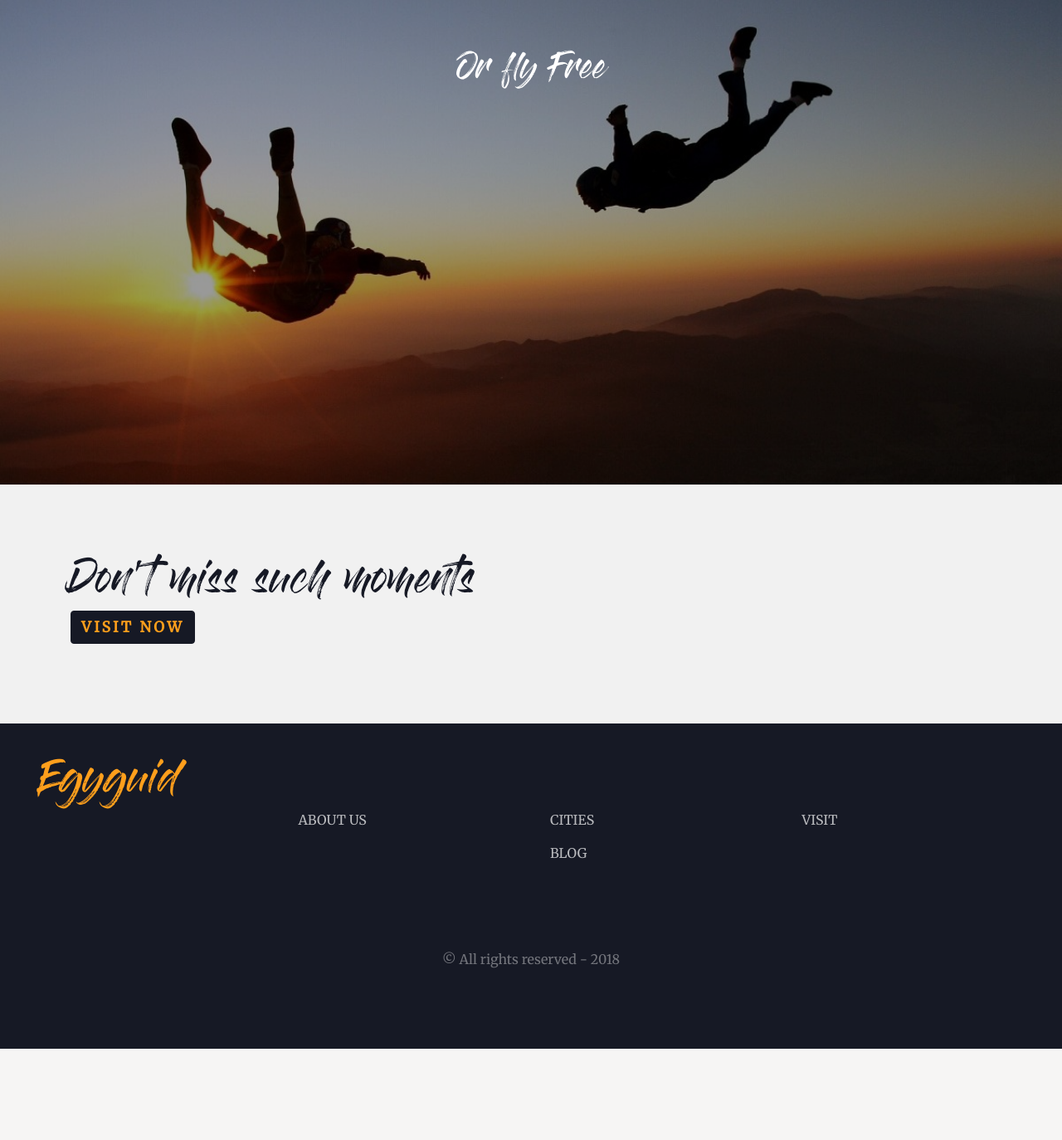
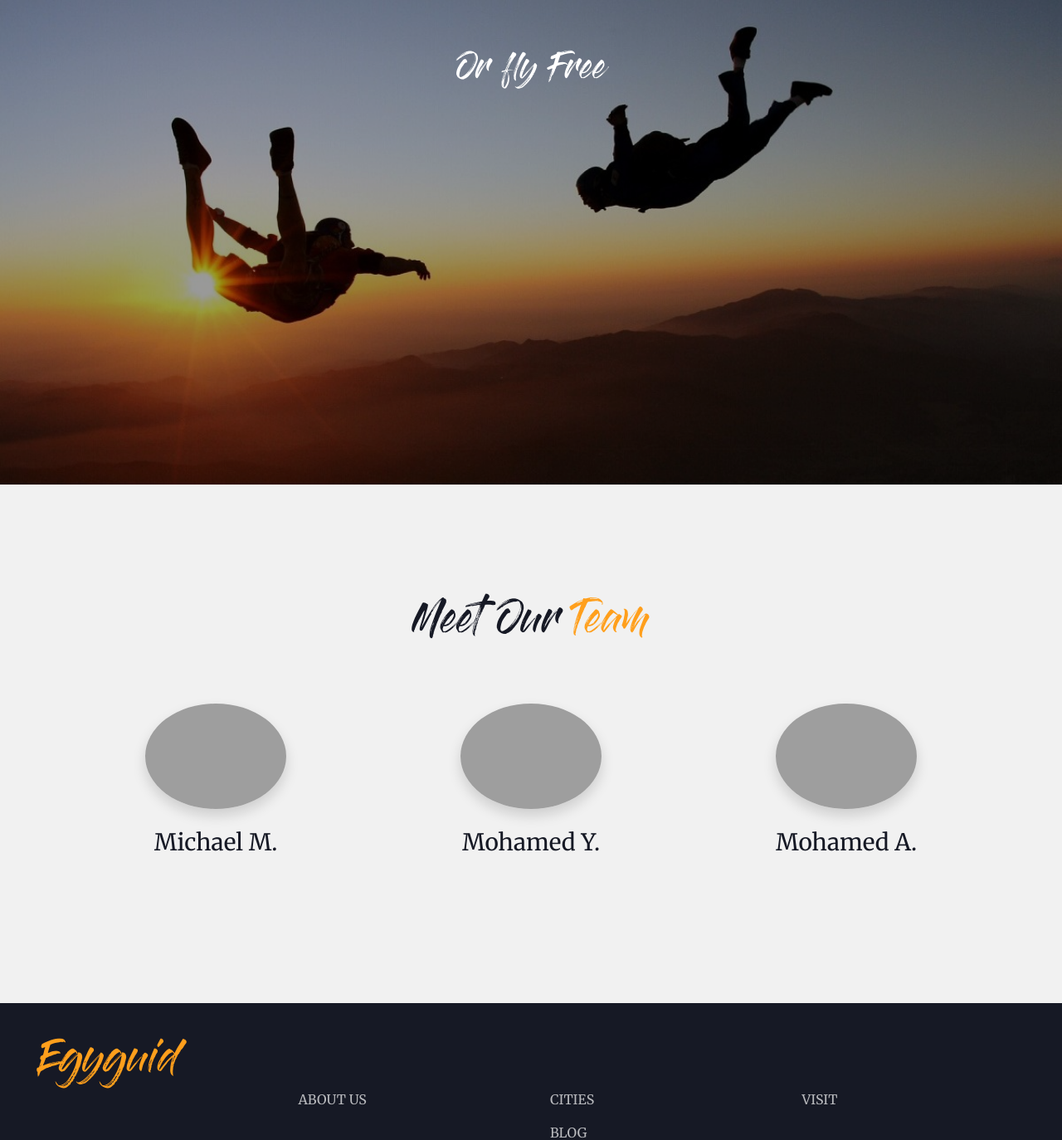
Before and after one commit to MuhamedYoussef/egyguid, a Django app: page / in a window 1280 px wide. Shown: the part 2939-4313 px from the top of the page at 83% size. Before the commit the page ends 4203 px from the top, so only its background shows below. Run offline with Django 3.2, Linux system fonts and the light colour scheme; data that the repository does not hold is empty; some libraries are stand-ins or nearby versions; grey boxes are pictures that could not be loaded.

Commit message:
added team section

```diff
--- a/pages/models.py
+++ b/pages/models.py
@@ -6,6 +6,7 @@ class City(models.Model):
     name = models.CharField(max_length=50)
     slug = models.SlugField(unique=True, blank=True)
     detail = models.TextField()
+    city_map = models.TextField(blank=True)
     sal_delay = models.IntegerField(default=400)
     img = models.CharField(max_length=200)
 
--- a/templates/blog/add.html
+++ b/templates/blog/add.html
@@ -8,7 +8,7 @@
       Welcome to the place where we all share a part of our lives
     </h3>
 
-    <form action="{% url 'add' %}" method="post">
+    <form action="{% url 'add' %}" method="POST">
       {% csrf_token %}
       <div class="form-group">
         <label class="font-weight-bold" for="title">Title</label>
--- a/templates/blog/post.html
+++ b/templates/blog/post.html
@@ -20,7 +20,9 @@
         <h1 class="post_title text-center pt-5">{{ post.title }}</h1>
         <p class="text-center font-weight-bold">
           <span class="bg-primary p-1 mr-2 rounded">
-            <i class="fas fa-user"></i> Mohamed Youssef
+            <i class="fas fa-user"></i>
+            <!-- Full name of user -->
+            {{ post.owner.first_name }} {{ post.owner.last_name }}
           </span>
           <span class="bg-primary p-1 rounded">
             <i class="far fa-clock ml-2"></i> {{ post.pub_date }}
--- a/templates/pages/index.html
+++ b/templates/pages/index.html
@@ -107,7 +107,7 @@
       data-sal-delay="400"
       data-sal-easing="ease-out-bounce"
     >
-      Live the Adventure
+      Live the <span class="text-primary">Adventure</span>
     </h1>
     <div class="card">
       <img src="{% static 'img/sand.jpg' %}" class="card-img" alt="sand" />
@@ -167,9 +167,63 @@
     </div>
   </section>
 
-  <section class="visit py-5 my-5 container">
-    <h1 class="text-dark">Don't miss such moments</h1>
-    <button class="btn btn-dark text-primary">VISIT NOW</button>
+  <section class="py-5 my-5 container text-dark text-center">
+    <h1
+      data-sal="slide-down"
+      data-sal-duration="1200"
+      data-sal-delay="400"
+      data-sal-easing="ease-out-bounce"
+      class="my-5"
+    >
+      Meet Our <span class="text-primary">Team</span>
+    </h1>
+    <div class="row pb-5">
+      <div
+        data-sal="slide-up"
+        data-sal-duration="1200"
+        data-sal-delay="400"
+        data-sal-easing="ease-out-bounce"
+        class="col my-4"
+      >
+        <img
+          src="https://scontent-hbe1-1.xx.fbcdn.net/v/t1.0-9/1151051_647538705265708_1150214908_n.jpg?_nc_cat=107&_nc_ht=scontent-hbe1-1.xx&oh=c7b4ada4ee64879742211071db0e09cb&oe=5CD0ED5B"
+          alt="michael"
+          class="rounded-circle img-fluid shadow"
+          style="max-width: 170px;"
+        />
+        <h3 class="pt-4">Michael M.</h3>
+      </div>
+      <div
+        data-sal="slide-up"
+        data-sal-duration="1200"
+        data-sal-delay="500"
+        data-sal-easing="ease-out-bounce"
+        class="col my-4"
+      >
+        <img
+          src="https://scontent-hbe1-1.xx.fbcdn.net/v/t1.0-9/35941778_1033575133472176_3982451525489262592_n.jpg?_nc_cat=105&_nc_ht=scontent-hbe1-1.xx&oh=863e53a3fc04a8d6ee429a628b315e4f&oe=5C8CD4D1"
+          alt="joe"
+          class="rounded-circle img-fluid shadow"
+          style="max-width: 170px;"
+        />
+        <h3 class="pt-4">Mohamed Y.</h3>
+      </div>
+      <div
+        data-sal="slide-up"
+        data-sal-duration="1200"
+        data-sal-delay="600"
+        data-sal-easing="ease-out-bounce"
+        class="col my-4"
+      >
+        <img
+          src="https://scontent-hbe1-1.xx.fbcdn.net/v/t1.0-9/46284848_1578765778936707_7703653874128650240_n.jpg?_nc_cat=101&_nc_ht=scontent-hbe1-1.xx&oh=ba8f98e2c3c821d5a248f5f0ca157f75&oe=5CBB3125"
+          alt="besso"
+          class="rounded-circle img-fluid shadow"
+          style="max-width: 170px;"
+        />
+        <h3 class="pt-4">Mohamed A.</h3>
+      </div>
+    </div>
   </section>
 </main>
 {% include '../partials/_footer.html' %} {% endblock %}
```
Also changed, not shown: blog/views.py (+22 -2 lines), templates/blog/blog.html (+8 -2 lines), templates/pages/city.html (+6 -1 lines), pages/migrations/0001_initial.py (added), pages/migrations/0002_auto_20190107_2044.py (added), pages/migrations/0003_auto_20190107_2045.py (added), pages/migrations/__init__.py (added).
